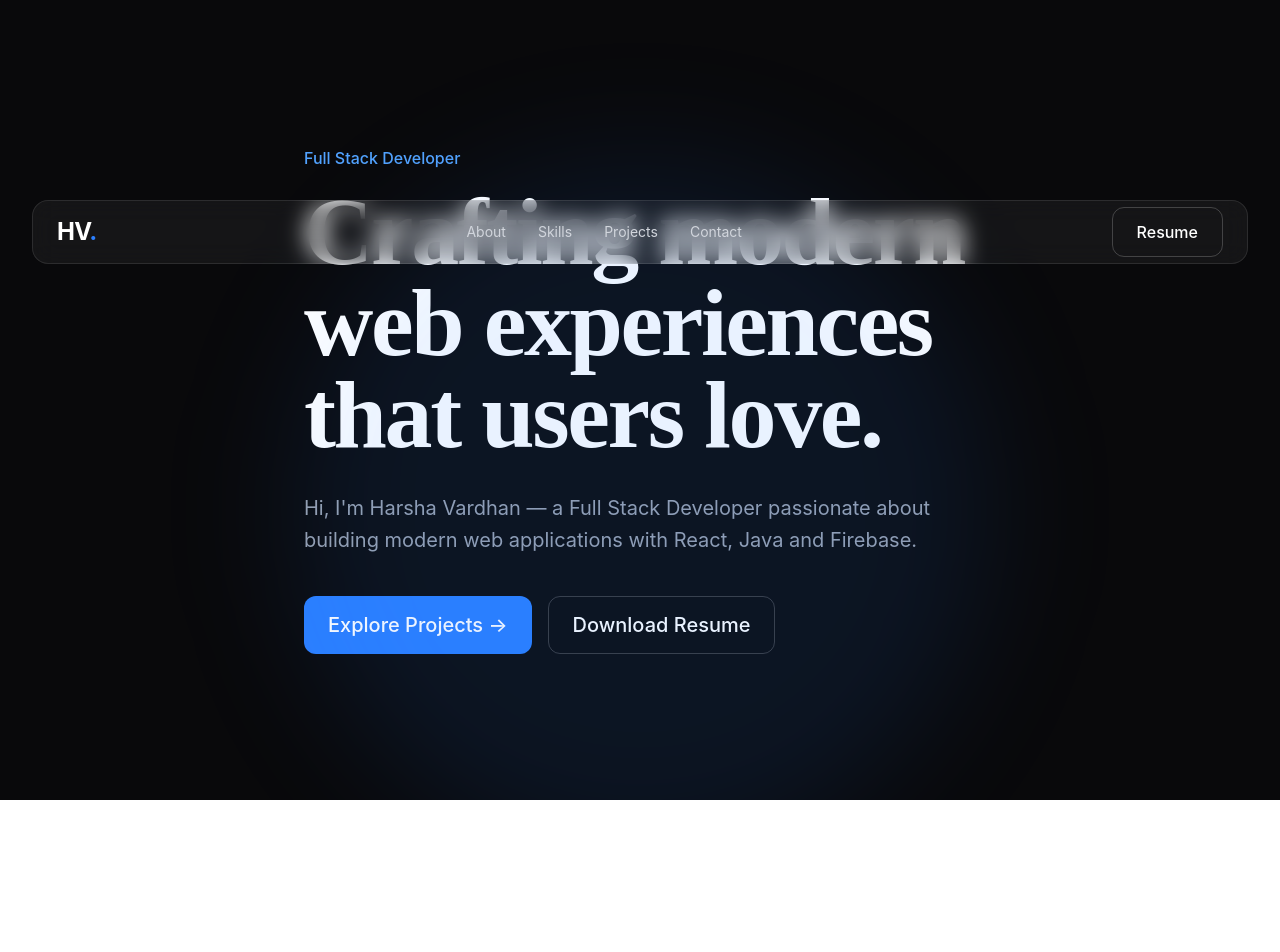
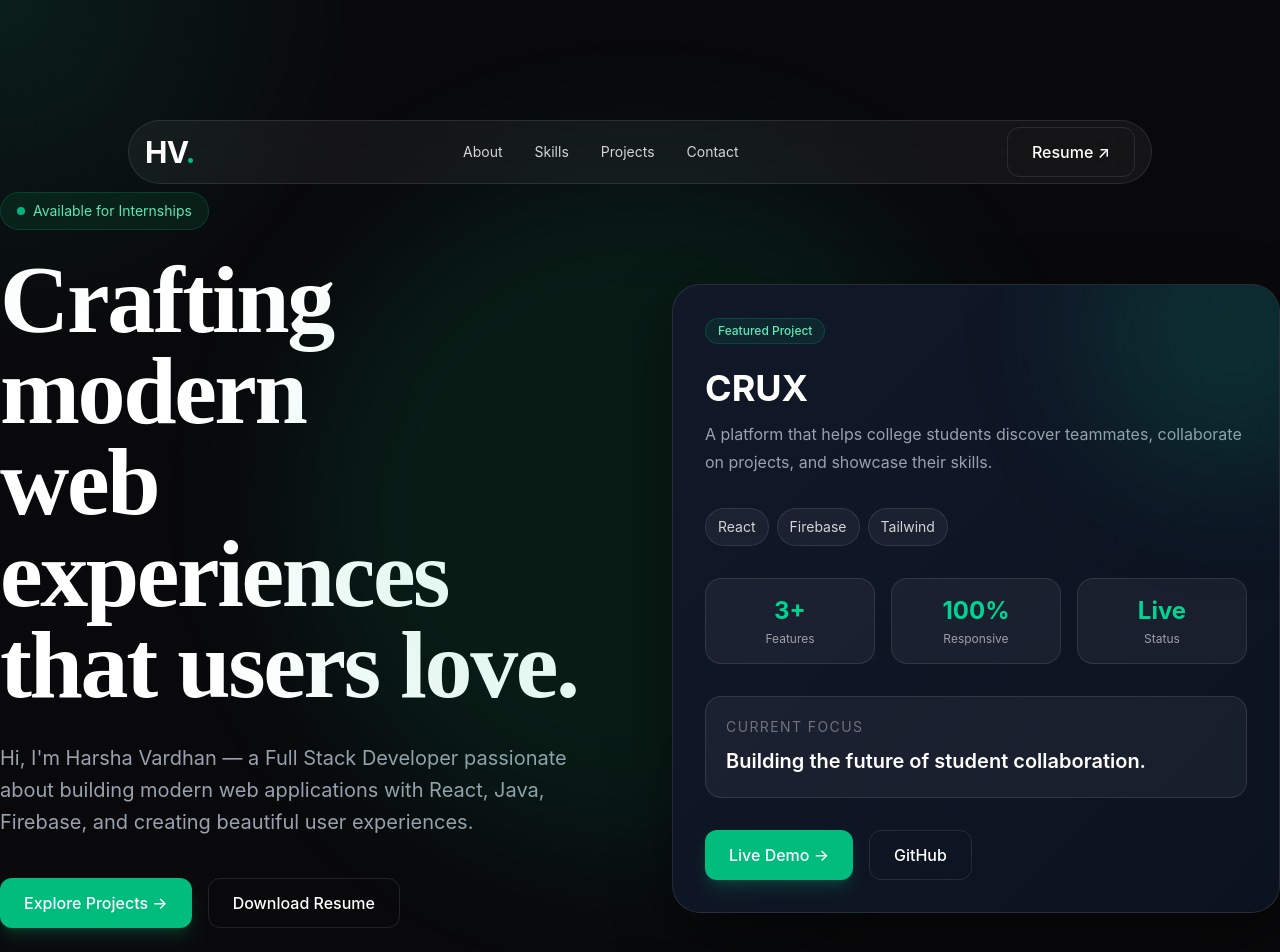
Before and after one commit to harshavardhan0401/Portfolio, a React (Vite) app: page / in a window 1280 px wide. Shown: the top 952 px of the page. Before the commit the page ends 800 px from the top, so only its background shows below. Built offline with nearby package versions, Linux system fonts and the light colour scheme.

Commit message:
Update portfolio

```diff
--- a/src/components/common/Container.jsx
+++ b/src/components/common/Container.jsx
@@ -1,7 +1,11 @@
-export default function Container({ children }) {
+export default function Section({
+  children,
+  className = "",
+  padding = "py-24",
+}) {
   return (
-    <div className="max-w-7xl mx-auto px-6 lg:px-8">
+    <section className={`${padding} ${className}`}>
       {children}
-    </div>
+    </section>
   );
 }
--- a/src/components/layout/Navbar.jsx
+++ b/src/components/layout/Navbar.jsx
@@ -3,36 +3,50 @@ import Button from "../ui/Button";
 
 export default function Navbar() {
   return (
-    <header className="fixed top-0 left-0 w-full z-50 py-50">
+    <header className="fixed top-6 left-0 w-full z-50">
       <Container>
-        <nav className="flex items-center justify-between rounded-2xl border border-white/10 bg-white/5 backdrop-blur-md px-6 h-16">
+        <nav className="mx-auto flex h-16 max-w-5xl items-center justify-between rounded-full border border-white/10 bg-white/5 px-4 backdrop-blur-xl">
+
           {/* Logo */}
-          <h1 className="text-2xl font-bold tracking-tight">
-            HV<span className="text-blue-500">.</span>
-          </h1>
+          <a href="#" className="flex items-center gap-2">
+            <span className="text-3xl font-bold tracking-tight">
+              HV<span className="text-emerald-500">.</span>
+            </span>
+          </a>
 
           {/* Navigation */}
-          <ul className="hidden md:flex items-center gap-8 text-sm text-gray-300">
-            <li className="hover:text-white cursor-pointer transition-colors">
-              About
+          <ul className="hidden md:flex items-center gap-8 text-sm text-zinc-300">
+
+            <li>
+              <a href="#about" className="transition hover:text-white">
+                About
+              </a>
             </li>
 
-            <li className="hover:text-white cursor-pointer transition-colors">
-              Skills
+            <li>
+              <a href="#skills" className="transition hover:text-white">
+                Skills
+              </a>
             </li>
 
-            <li className="hover:text-white cursor-pointer transition-colors">
-              Projects
+            <li>
+              <a href="#projects" className="transition hover:text-white">
+                Projects
+              </a>
             </li>
 
-            <li className="hover:text-white cursor-pointer transition-colors">
-              Contact
+            <li>
+              <a href="#contact" className="transition hover:text-white">
+                Contact
+              </a>
             </li>
+
           </ul>
 
           <Button variant="outline">
-            Resume
+            Resume ↗
           </Button>
+
         </nav>
       </Container>
     </header>
--- a/src/components/ui/Button.jsx
+++ b/src/components/ui/Button.jsx
@@ -8,9 +8,9 @@ export default function Button({
 
   const variants = {
     primary:
-      "bg-blue-500 text-white hover:bg-blue-600 hover:scale-105",
+      "bg-emerald-500 hover:bg-emerald-600 text-white shadow-lg shadow-emerald-500/20",
     outline:
-      "border border-white/20 text-white hover:bg-white/10 hover:scale-105",
+      "border border-white/10 hover:border-emerald-500 hover:bg-emerald-500/10",
   };
 
   return (
--- /dev/null
+++ b/src/components/ui/FeaturedProjectCard.jsx
@@ -0,0 +1,165 @@
+import { motion } from "framer-motion";
+import Button from "./Button";
+import { slideLeft } from "../../utils/animations";
+import { HiDatabase } from "react-icons/hi";
+
+export default function FeaturedProjectCard() {
+  return (
+    <motion.div
+      initial="hidden"
+      animate="visible"
+      variants={slideLeft}
+      className="group relative overflow-hidden rounded-[28px] border border-white/10 bg-gradient-to-br from-[#111827] to-[#0B1220] p-8 shadow-[0_20px_60px_rgba(0,0,0,0.45)] transition-all duration-500 hover:-translate-y-3 hover:shadow-[0_30px_80px_rgba(16,185,129,0.18)] hover:border-emerald-500/40"
+    >
+      {/* Shine Effect */}
+      <div
+        className="
+          pointer-events-none
+          absolute
+          inset-0
+          overflow-hidden
+          rounded-[28px]
+        "
+      >
+        <div
+          className="
+            absolute
+            -left-1/2
+            top-0
+            h-full
+            w-1/2
+            rotate-12
+            bg-gradient-to-r
+            from-transparent
+            via-white/5
+            to-transparent
+            translate-x-[-200%]
+            transition-transform
+            duration-[1800ms]
+            group-hover:translate-x-[350%]
+          "
+        />
+      </div>
+
+      {/* Glow */}
+      <div
+        className="
+          absolute
+          -right-24
+          -top-24
+          h-72
+          w-72
+          rounded-full
+          bg-emerald-500/15
+          blur-3xl
+          transition-all
+          duration-700
+          group-hover:scale-125
+          group-hover:bg-emerald-400/30
+        "
+      />
+
+      {/* Label */}
+      <span className="inline-block rounded-full border border-emerald-500/20 bg-emerald-500/10 px-3 py-1 text-xs font-medium text-emerald-300">
+        Featured Project
+      </span>
+
+      {/* Title */}
+      <h3 className="mt-6 text-4xl font-bold text-white">
+        CRUX
+      </h3>
+
+      {/* Subtitle */}
+      <p className="mt-3 leading-7 text-gray-400">
+        A platform that helps college students discover teammates,
+        collaborate on projects, and showcase their skills.
+      </p>
+
+      {/* Tech Stack */}
+      <div className="mt-8 flex flex-wrap gap-2">
+        {["React", "Firebase", "Tailwind"].map((tech) => (
+          <span
+            key={tech}
+            className="rounded-full border border-white/10 bg-white/5 px-3 py-2 text-sm text-zinc-300 transition-all duration-300 hover:border-emerald-500/30 hover:bg-emerald-500/10"
+          >
+            {tech}
+          </span>
+        ))}
+      </div>
+
+      {/* Project Stats */}
+      <motion.div
+        className="mt-8 grid grid-cols-3 gap-4"
+        initial="hidden"
+        animate="visible"
+        transition={{
+          staggerChildren: 0.15,
+          delayChildren:1.2,
+        }}
+      >
+        <motion.div
+          variants={{
+            hidden: { opacity: 0, y: 15, },
+            visible: { opacity: 1, y: 0,},
+          }}
+         className="rounded-2xl border border-white/10 bg-white/5 p-4 text-center">
+          <p className="text-2xl font-bold text-emerald-400">
+            3+
+          </p>
+          <p className="mt-1 text-xs text-zinc-400">
+            Features
+          </p>
+        </motion.div>
+
+        <motion.div
+          variants={{
+            hidden: { opacity: 0, y: 15, },
+            visible: { opacity: 1, y: 0,},
+          }}
+         className="rounded-2xl border border-white/10 bg-white/5 p-4 text-center">
+          <p className="text-2xl font-bold text-emerald-400">
+            100%
+          </p>
+          <p className="mt-1 text-xs text-zinc-400">
+            Responsive
+          </p>
+        </motion.div>
+
+        <motion.div
+          variants={{
+            hidden: { opacity: 0, y: 15, },
+            visible: { opacity: 1, y: 0,},
+          }}
+         className="rounded-2xl border border-white/10 bg-white/5 p-4 text-center">           <p className="text-2xl font-bold text-emerald-400">
+            Live
+          </p>
+          <p className="mt-1 text-xs text-zinc-400">
+            Status
+          </p>
+        </motion.div>
+      </motion.div>
+
+      {/* Current Focus */}
+      <div className="mt-8 rounded-2xl border border-white/10 bg-white/5 p-5">
+        <p className="text-sm uppercase tracking-widest text-zinc-500">
+          Current Focus
+        </p>
+
+        <h4 className="mt-2 text-xl font-semibold leading-8 text-white">
+          Building the future of student collaboration.
+        </h4>
+      </div>
+
+      {/* Buttons */}
+      <div className="mt-8 flex gap-4">
+        <Button>
+          Live Demo →
+        </Button>
+
+        <Button variant="outline">
+          GitHub
+        </Button>
+      </div>
+    </motion.div>
+  );
+}
--- /dev/null
+++ b/src/hooks/useMousePosition.js
@@ -0,0 +1,25 @@
+import { useEffect, useState } from "react";
+
+export default function useMousePosition() {
+  const [position, setPosition] = useState({
+    x: 0,
+    y: 0,
+  });
+
+  useEffect(() => {
+    function handleMouseMove(e) {
+      setPosition({
+        x: e.clientX,
+        y: e.clientY,
+      });
+    }
+
+    window.addEventListener("mousemove", handleMouseMove);
+
+    return () => {
+      window.removeEventListener("mousemove", handleMouseMove);
+    };
+  }, []);
+
+  return position;
+}
--- a/src/sections/Hero/Hero.jsx
+++ b/src/sections/Hero/Hero.jsx
@@ -1,29 +1,87 @@
+import { motion } from "framer-motion";
+
 import Container from "../../components/common/Container";
 import Section from "../../components/common/Section";
 import Button from "../../components/ui/Button";
+import FeaturedProjectCard from "../../components/ui/FeaturedProjectCard";
+
+import useMousePosition from "../../hooks/useMousePosition";
+
+import { fadeUp } from "../../utils/animations";
+
 export default function Hero() {
+  const { x, y } = useMousePosition();
+
   return (
-    <Section className="relative min-h-screen flex items-center overflow-hidden">
-        <div className="absolute top-40 left-1/2 -translate-x-1/2 w-[700px] h-[700px] bg-blue-500/10 rounded-full blur-3xl" />
+    <Section className="relative flex min-h-screen items-center overflow-hidden">
+      {/* Mouse Spotlight */}
+      <div
+        className="pointer-events-none absolute inset-0 transition-all duration-300"
+        style={{
+          background: `radial-gradient(
+            500px circle at ${x}px ${y}px,
+            rgba(16,185,129,0.12),
+            transparent 70%
+          )`,
+        }}
+      />
+
+      {/* Background Glow */}
+      <div className="absolute left-1/2 top-40 h-[700px] w-[700px] -translate-x-1/2 rounded-full bg-emerald-500/10 blur-3xl" />
+
       <Container>
-        <div className="max-w-4xl">
+        <div className="grid items-center gap-16 lg:grid-cols-2">
+          {/* ================= LEFT SIDE ================= */}
+          <div>
+            {/* Status Badge */}
+            <motion.div
+              initial={{ opacity: 0, y: 20 }}
+              animate={{ opacity: 1, y: 0 }}
+              transition={{ duration: 0.5 }}
+              className="mb-6 inline-flex items-center gap-2 rounded-full border border-emerald-500/20 bg-emerald-500/10 px-4 py-2 text-sm text-emerald-300"
+            >
+              <span className="h-2 w-2 animate-pulse rounded-full bg-emerald-400" />
+              Available for Internships
+            </motion.div>
 
-          <p className="text-blue-400 font-medium mb-4">
-            Full Stack Developer
-          </p>
-
-          <h1 className="font-['Space_Grotesk'] text-5xl sm:text-6xl md:text-7xl lg:text-8xl font-bold leading-[0.95] tracking-tight">
+            {/* Heading */}
+            <motion.h1
+              initial={{ opacity: 0, y: 30 }}
+              animate={{ opacity: 1, y: 0 }}
+              transition={{
+                duration: 0.7,
+                delay: 0.2,
+              }}
+              className="font-['Space_Grotesk'] text-5xl font-bold leading-[0.95] tracking-tight sm:text-6xl md:text-7xl lg:text-8xl"
+            >
               Crafting modern
               <br />
               web experiences
               <br />
               that users love.
-          </h1>
+            </motion.h1>
 
-          <p className="mt-8 max-w-2xl text-lg md:text-xl text-gray-400 leading-8">
+            {/* Description */}
+            <motion.p
+              variants={fadeUp}
+              initial="hidden"
+              animate="visible"
+              custom={0.4}
+              className="mt-8 max-w-xl text-lg leading-8 text-gray-400 md:text-xl"
+            >
               Hi, I'm Harsha Vardhan — a Full Stack Developer passionate about
-            building modern web applications with React, Java and Firebase.
-            <div className="mt-10 flex flex-wrap gap-4">
+              building modern web applications with React, Java, Firebase, and
+              creating beautiful user experiences.
+            </motion.p>
+
+            {/* Buttons */}
+            <motion.div
+              variants={fadeUp}
+              initial="hidden"
+              animate="visible"
+              custom={0.6}
+              className="mt-10 flex flex-wrap gap-4"
+            >
               <Button>
                 Explore Projects →
               </Button>
@@ -31,11 +89,66 @@ export default function Hero() {
               <Button variant="outline">
                 Download Resume
               </Button>
+            </motion.div>
+
+            {/* Tech Stack */}
+            <motion.div
+              variants={fadeUp}
+              initial="hidden"
+              animate="visible"
+              custom={0.8}
+              className="mt-10 flex flex-wrap gap-3"
+            >
+              {[
+                "React",
+                "Java",
+                "Firebase",
+                "SQL",
+                "Tailwind CSS",
+              ].map((tech) => (
+                <span
+                  key={tech}
+                  className="rounded-full border border-white/10 bg-white/5 px-4 py-2 text-sm text-zinc-300 transition hover:border-emerald-500/30 hover:bg-emerald-500/10"
+                >
+                  {tech}
+                </span>
+              ))}
+            </motion.div>
           </div>
-          </p>
 
+          {/* ================= RIGHT SIDE ================= */}
+          <div className="hidden lg:block">
+            <FeaturedProjectCard />
+          </div>
         </div>
       </Container>
+
+      {/* Scroll Indicator */}
+      <motion.div
+        initial={{ opacity: 0 }}
+        animate={{ opacity: 1 }}
+        transition={{
+          delay: 2,
+          duration: 1,
+        }}
+        className="absolute bottom-10 left-1/2 flex -translate-x-1/2 flex-col items-center text-zinc-500"
+      >
+        <span className="text-sm uppercase tracking-[0.25em]">
+          Scroll
+        </span>
+
+        <motion.div
+          animate={{
+            y: [0, 10, 0],
+          }}
+          transition={{
+            duration: 2,
+            repeat: Infinity,
+            ease: "easeInOut",
+          }}
+          className="mt-3 h-8 w-[1px] bg-emerald-400"
+        />
+      </motion.div>
     </Section>
   );
 }
--- a/src/styles/theme.css
+++ b/src/styles/theme.css
@@ -1,21 +1,14 @@
 :root {
-  /* Colors */
-  --bg: #09090b;
-  --surface: #111827;
+  --background: #070A08;
+  --surface: #0F1612;
 
-  --primary: #3b82f6;
-  --primary-hover: #2563eb;
+  --primary: #10B981;
+  --primary-hover: #059669;
 
-  --accent: #06b6d4;
+  --accent: #34D399;
 
-  --text: #ffffff;
-  --muted: #9ca3af;
+  --text: #FFFFFF;
+  --muted: #A1A1AA;
 
-  --border: rgba(255,255,255,0.08);
-
-  /* Radius */
-  --radius: 16px;
-
-  /* Transition */
-  --transition: 300ms ease;
+  --border: rgba(255,255,255,.08);
 }
--- /dev/null
+++ b/src/utils/animations.js
@@ -0,0 +1,32 @@
+
+export const fadeUp = {
+  hidden: {
+    opacity: 0,
+    y: 30,
+  },
+  visible: (delay = 0) => ({
+    opacity: 1,
+    y: 0,
+    transition: {
+      duration: 0.7,
+      delay,
+      ease: "easeOut",
+    },
+  }),
+};
+
+export const slideLeft = {
+  hidden: {
+    opacity: 0,
+    x: 80,
+  },
+  visible: {
+    opacity: 1,
+    x: 0,
+    transition: {
+      duration: 0.9,
+      delay: 0.8,
+      ease: "easeOut",
+    },
+  },
+};
```
Also changed, not shown: src/utils/constants.js (added), 1 other file (tests, documents, lock files or other folders). Lines whose indentation alone changed are shown as unchanged.
